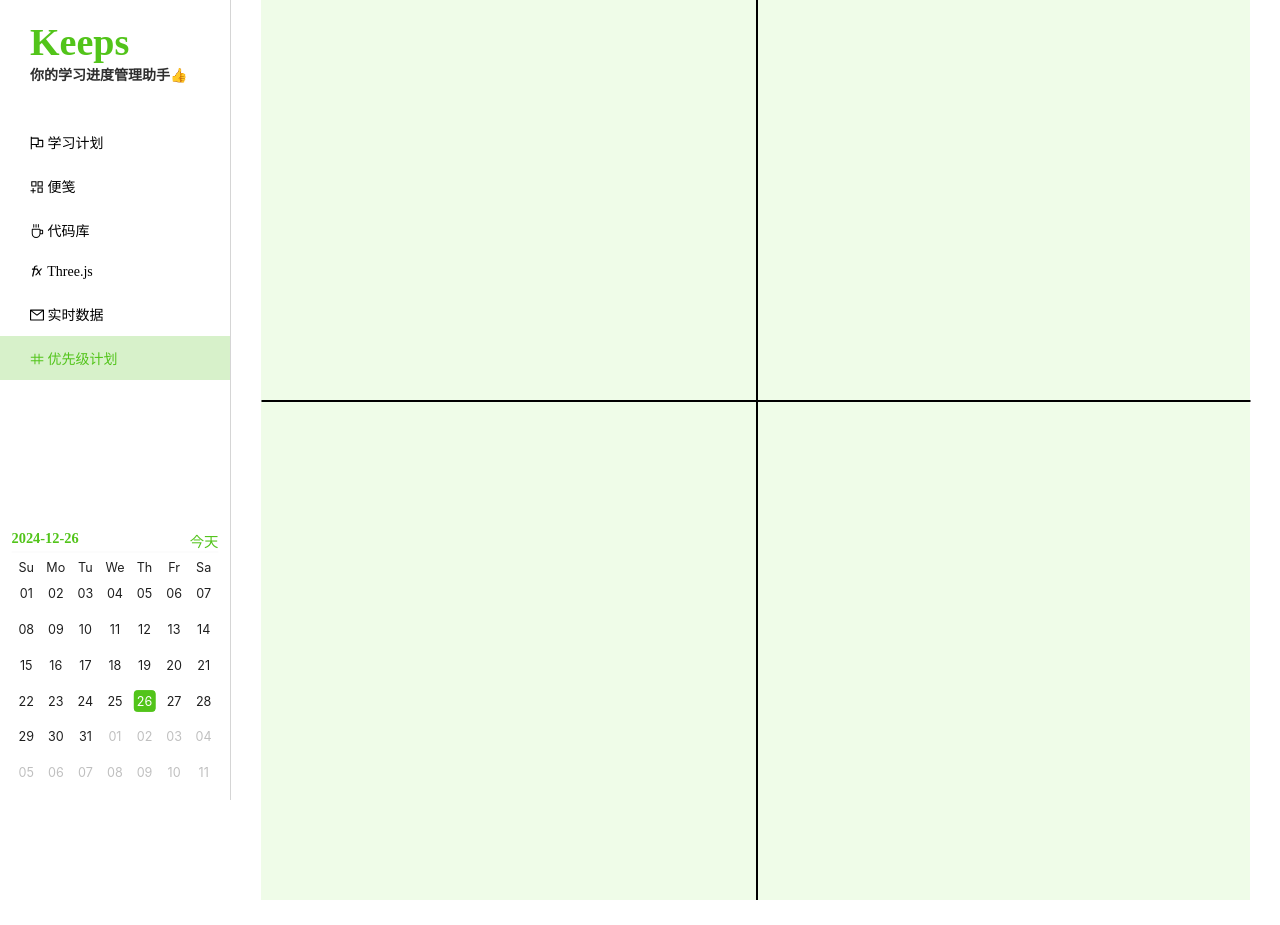
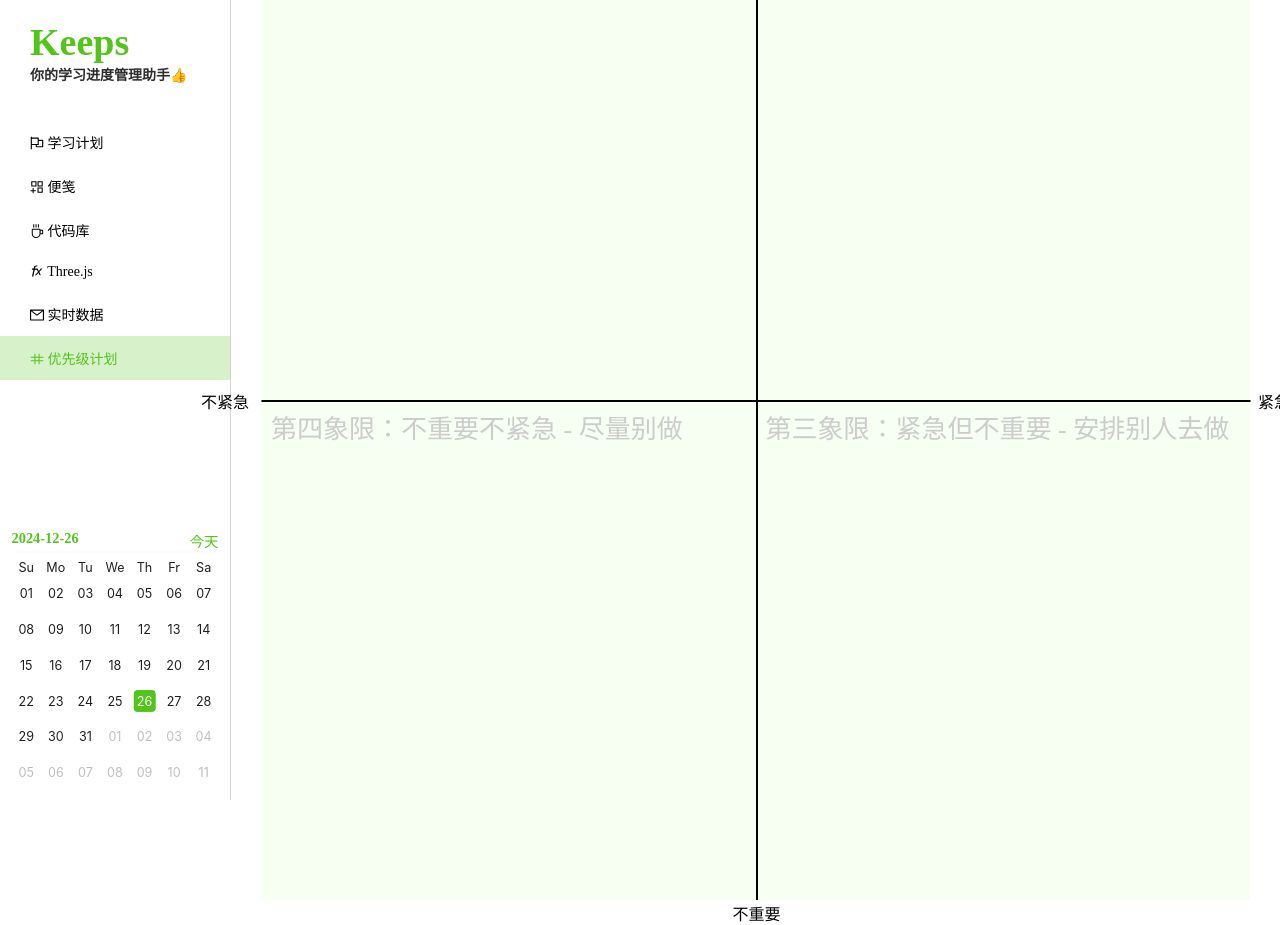
Before and after one commit to sangwell/keeps-frontend, a Vue app: page /priority-plan in a window 1280 px wide. Before the commit the page ends 900 px from the top, so only its background shows below. Built offline with nearby package versions, Linux system fonts and the light colour scheme.

Commit message:
Update PriorityPlanView.vue

```diff
--- a/src/views/PriorityPlanView.vue
+++ b/src/views/PriorityPlanView.vue
@@ -2,6 +2,16 @@
   <div class="page-container">
     <a-dropdown :trigger="['contextmenu']">
       <div class="priority-area" ref="areaRef">
+
+        <div class="not-urgent">不紧急</div>
+        <div class="urgent">紧急</div>
+        <div class="not-important">不重要</div>
+        <div class="important">重要</div>
+
+        <div class="one-zone">第一象限：既紧急又重要 - 优先解决立即做</div>
+        <div class="two-zone">第二象限：重要但不紧急 - 制定计划去做</div>
+        <div class="three-zone">第三象限：紧急但不重要 - 安排别人去做</div>
+        <div class="four-zone">第四象限：不重要不紧急 - 尽量别做</div>
 
         <div class="card" v-for="(item,index) in plans" :style="{left:item.x+'px',top:item.y+'px'}">
           <span v-if="!item.editable">{{ item.title }}</span>
@@ -10,7 +20,6 @@
           <CloseOutlined v-if="item.editable" class="delete-icon" @click="deletePlan(index)"/>
         </div>
       </div>
-
 
       <template #overlay>
         <a-menu>
@@ -49,13 +58,64 @@ const deletePlan = (index: number) => {
 </script>
 
 <style scoped>
+.one-zone{
+  position: absolute;
+  left: calc(50% + 10px);
+  font-size: 26px;
+  color: #cccccc;
+}
+.two-zone{
+  position: absolute;
+  left: 10px;
+  font-size: 26px;
+  color: #cccccc;
+}
+.three-zone{
+  position: absolute;
+  left: calc(50% + 10px);
+  top: calc(50% + 8px);
+  font-size: 26px;
+  color: #cccccc;
+}
+.four-zone{
+  position: absolute;
+  left: 10px;
+  top: calc(50% + 8px);
+  font-size: 26px;
+  color: #cccccc;
+}
+
+.not-urgent{
+  position: absolute;
+  top: calc(50% - 11px);
+  left: -60px;
+  font-size: 16px;
+}
+.urgent{
+  position: absolute;
+  right: -40px;
+  top: calc(50% - 11px);
+  font-size: 16px;
+}
+.not-important{
+  position: absolute;
+  bottom: -25px;
+  left: calc(50% - 23px);
+  font-size: 16px;
+}
+.important{
+  position: absolute;
+  top: -25px;
+  left: calc(50% - 16px);
+  font-size: 16px;
+}
+
 .card {
   border: 2px solid #c1ffa4;
   position: absolute;
   font-size: 12px;
   padding: 3px 2px 5px 2px;
 }
-
 
 .card::before {
   content: '';
@@ -94,7 +154,7 @@ const deletePlan = (index: number) => {
   width: 1200px;
   height: 1000px;
   position: relative;
-  background: #effce8;
+  background: #f6fff1;
 }
 
 .priority-area::before {
```
